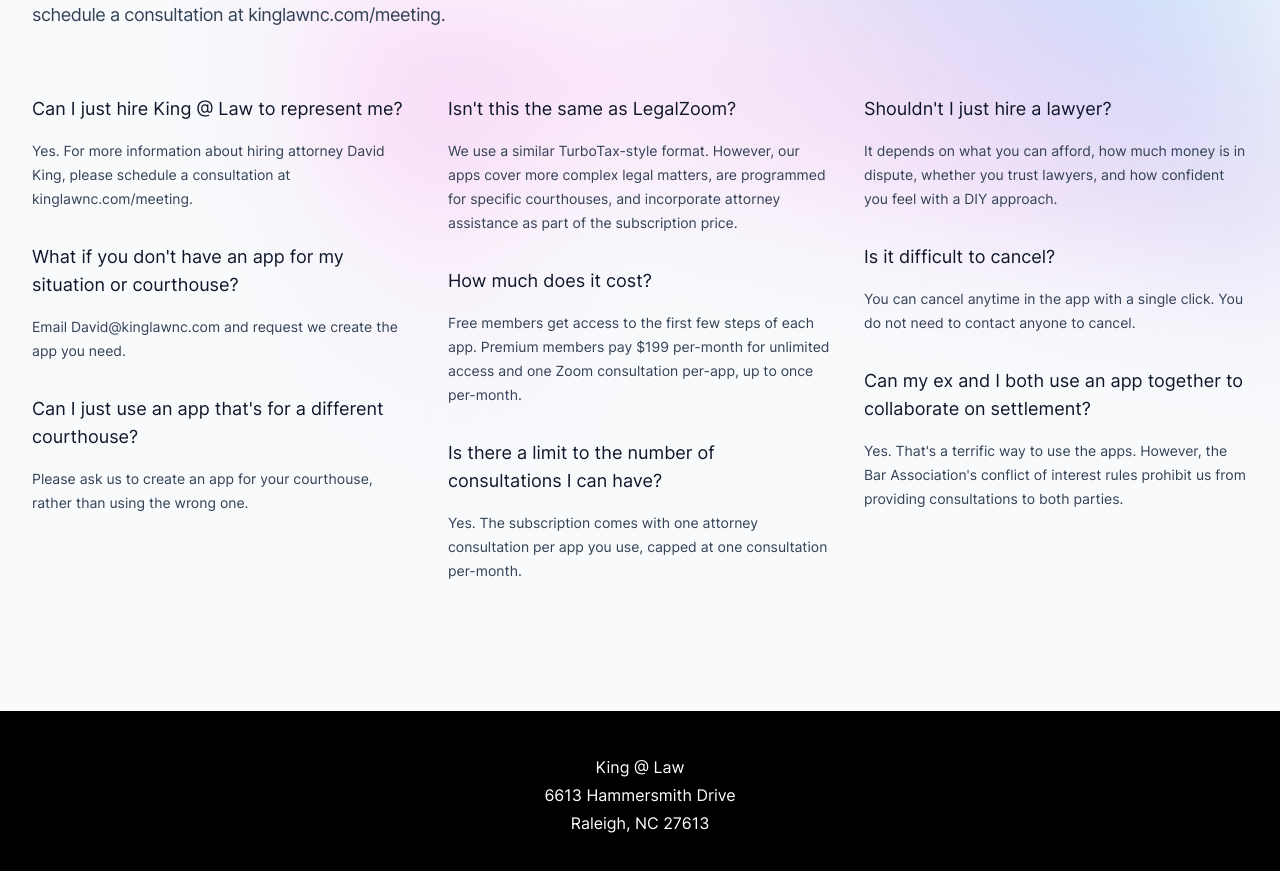
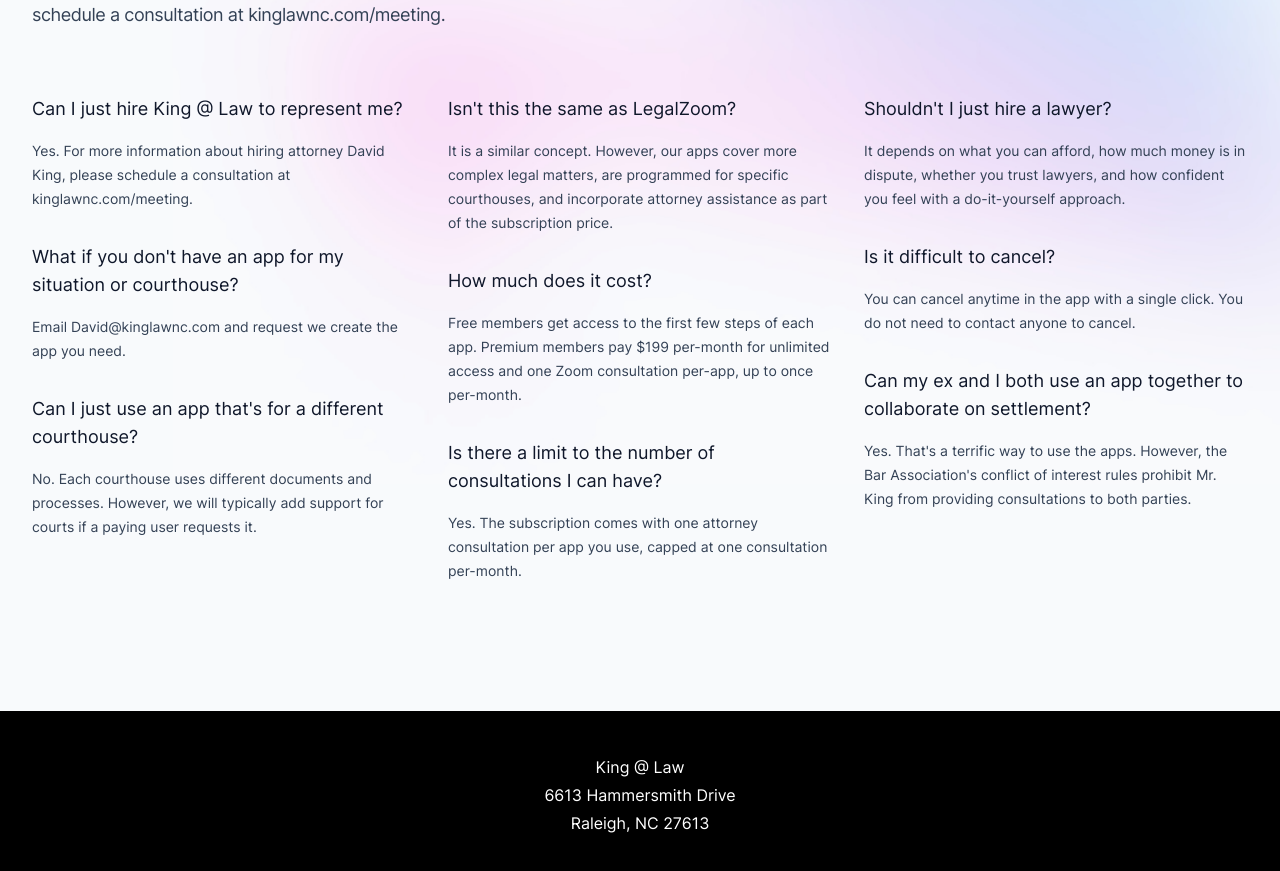
Before and after one commit to David44357/KingLawWebsite, a Next.js app: page /prometheus in a window 1280 px wide. Shown: the part 3900-4771 px from the top of the page. Built offline with nearby package versions, Linux system fonts and the light colour scheme.

Commit message:
Update PromFaqs.jsx

```diff
--- a/src/components/PromFaqs.jsx
+++ b/src/components/PromFaqs.jsx
@@ -17,14 +17,14 @@ const faqs = [
     {
       question: 'Can I just use an app that\'s for a different courthouse?',
       answer:
-        'Please ask us to create an app for your courthouse, rather than using the wrong one.',
+        'No. Each courthouse uses different documents and processes. However, we will typically add support for courts if a paying user requests it.',
     },
   ],
   [
     {
       question: 'Isn\'t this the same as LegalZoom?',
       answer:
-        'We use a similar TurboTax-style format. However, our apps cover more complex legal matters, are programmed for specific courthouses, and incorporate attorney assistance as part of the subscription price.',
+        'It is a similar concept. However, our apps cover more complex legal matters, are programmed for specific courthouses, and incorporate attorney assistance as part of the subscription price.',
     },
     {
       question:
@@ -43,7 +43,7 @@ const faqs = [
     {
       question: 'Shouldn\'t I just hire a lawyer?',
       answer:
-        'It depends on what you can afford, how much money is in dispute, whether you trust lawyers, and how confident you feel with a DIY approach.',
+        'It depends on what you can afford, how much money is in dispute, whether you trust lawyers, and how confident you feel with a do-it-yourself approach.',
     },
     {
       question: 'Is it difficult to cancel?',
@@ -52,7 +52,7 @@ const faqs = [
     {
       question: 'Can my ex and I both use an app together to collaborate on settlement?',
       answer:
-        'Yes. That\'s a terrific way to use the apps. However, the Bar Association\'s conflict of interest rules prohibit us from providing consultations to both parties.',
+        'Yes. That\'s a terrific way to use the apps. However, the Bar Association\'s conflict of interest rules prohibit Mr. King from providing consultations to both parties.',
     },
   ],
 ]
```
